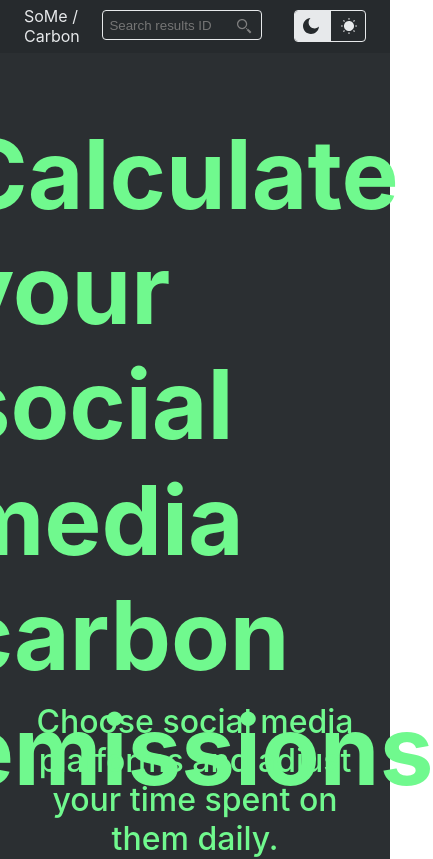
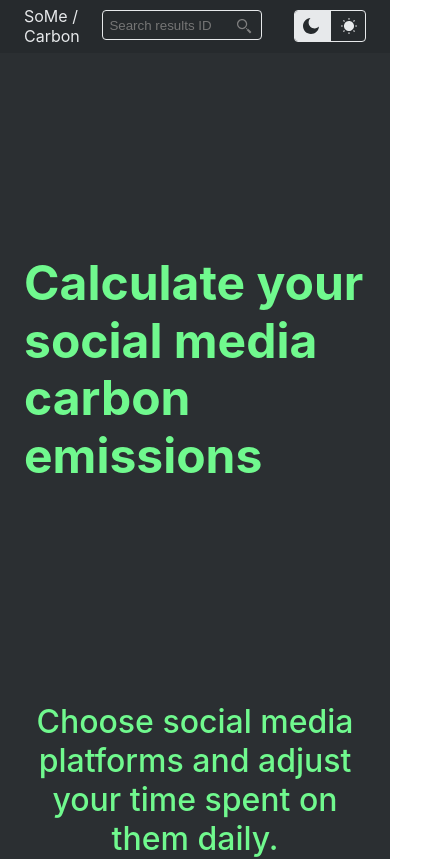
Before and after one commit to relcnob/carbon_footprint, a Next.js app: page / in a window 390 px wide. Shown: the top 859 px of the page, 433 px wide, since content can reach past the window. Built offline with nearby package versions, Linux system fonts and the light colour scheme.

Commit message:
responsive h1 ish

```diff
--- a/styles/Hero.module.css
+++ b/styles/Hero.module.css
@@ -4,7 +4,9 @@
   align-items: center;
   justify-content: space-around;
   height: 75vh;
-  font-size: 3rem;
   color: var(--green);
   line-height: 1.2;
 }
+.Hero > h1 {
+  font-size: clamp(3rem, 10vw, 7rem);
+}
```
